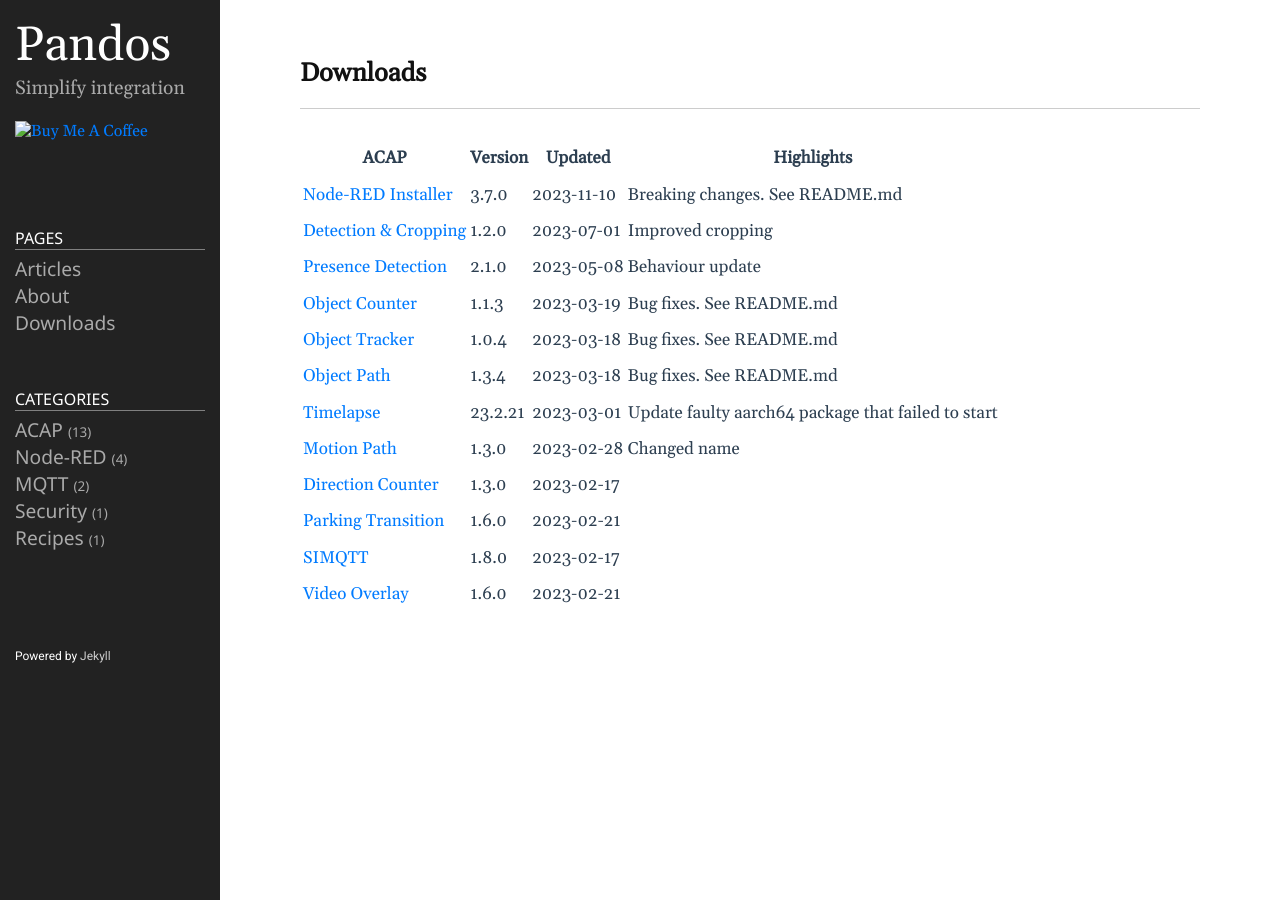
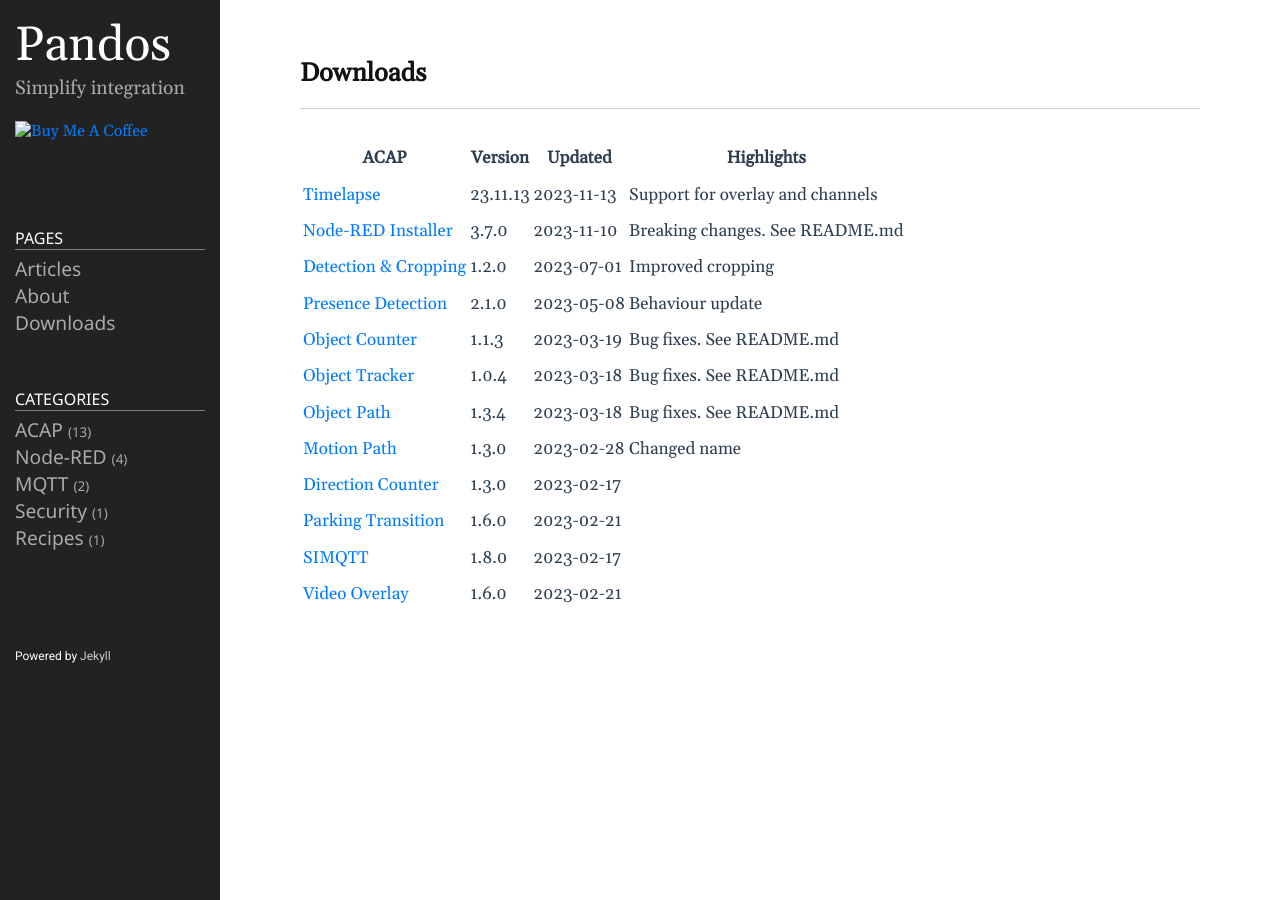
Before and after one commit to pandosme/pandosme.github.io, a Jekyll site: the page built from docs/downloads.md, in a window 1280 px wide. Built offline with Jekyll 4.4.1, drawn with Linux system fonts in a browser that asks for light colours.

Commit message:
Update downloads.md

```diff
--- a/docs/downloads.md
+++ b/docs/downloads.md
@@ -6,13 +6,13 @@ permalink: /downloads/
 
 |ACAP | Version| Updated | Highlights |
 |------------------------ |---------- |------------ |-------------------------- |
+|[Timelapse](https://acap.juhlin.me/package/timelapseme) |23.11.13 |2023-11-13 | Support for overlay and channels |
 |[Node-RED Installer](https://acap.juhlin.me/package/Nodered) |3.7.0 |2023-11-10 | Breaking changes.  See README.md |
 |[Detection & Cropping](https://acap.juhlin.me/package/detection) |1.2.0 |2023-07-01 | Improved cropping |
 |[Presence Detection](https://acap.juhlin.me/package/presence) |2.1.0 |2023-05-08 | Behaviour update |
 |[Object Counter](https://acap.juhlin.me/package/ObjectCounter) |1.1.3 |2023-03-19 | Bug fixes.  See README.md |
 |[Object Tracker](https://acap.juhlin.me/package/ObjectTracker) |1.0.4 |2023-03-18 | Bug fixes.  See README.md |
 |[Object Path](https://acap.juhlin.me/package/ObjectPath) |1.3.4 |2023-03-18 | Bug fixes.  See README.md |
-|[Timelapse](https://acap.juhlin.me/package/timelapseme) |23.2.21 |2023-03-01 | Update faulty aarch64 package that failed to start |
 |[Motion Path](https://acap.juhlin.me/package/MotionPath) |1.3.0 |2023-02-28 | Changed name |
 |[Direction Counter](https://acap.juhlin.me/package/directioncounter) |1.3.0 |2023-02-17 | |
 |[Parking Transition](https://acap.juhlin.me/package/parking) |1.6.0 |2023-02-21 | |
```
